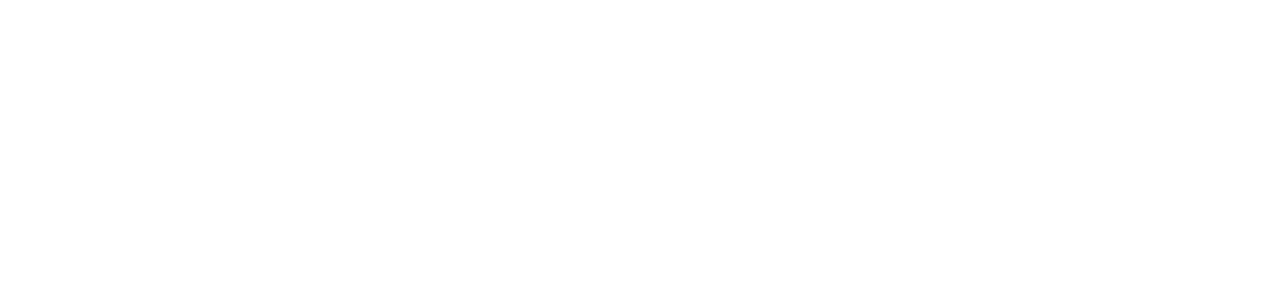
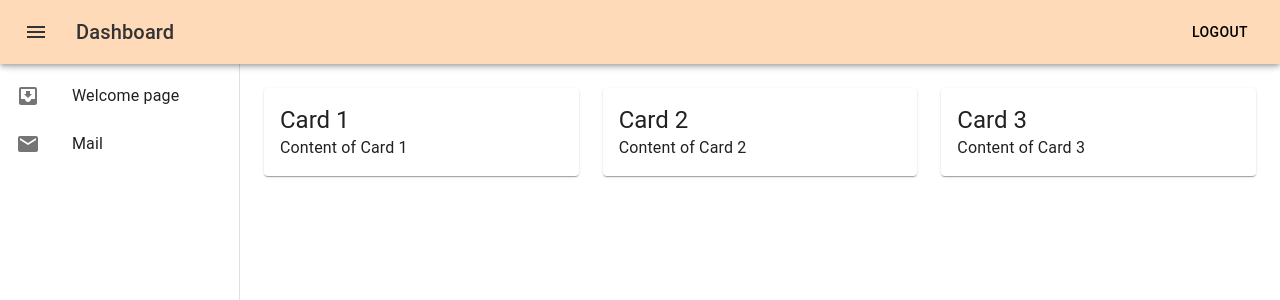
Before and after one commit to YumaSisyphus/DayCare, a React (Create React App) app in the folder client/: page /Dashboard in a window 1280 px wide. Before the commit this address had no page. Shown: the top 300 px of the page. Built offline with nearby package versions, Linux system fonts and the light colour scheme.

Commit message:
made CRUD for children

```diff
--- a/client/src/App.js
+++ b/client/src/App.js
@@ -3,6 +3,7 @@
 import { BrowserRouter, Route, Routes } from "react-router-dom";
 import WelcomeScreen from "../src/pages/WelcomeScreen";
 import Login from "./pages/Login";
+import Dashboard from "./pages/Dashboard";
 
 function App() {
   return (
@@ -10,6 +11,7 @@
       <Routes>
         <Route path="/" element={<WelcomeScreen />} />
         <Route path="/login" element={<Login />} />
+        <Route path="/Dashboard" element={<Dashboard />} />
       </Routes>
     </BrowserRouter>
   );
--- /dev/null
+++ b/client/src/pages/Dashboard.js
@@ -0,0 +1,123 @@
+import React from "react";
+import { useNavigate } from "react-router-dom";
+import Cookies from "js-cookie";
+
+import {
+  Box,
+  Typography,
+  Button,
+  Paper,
+  Grid,
+  AppBar,
+  Toolbar,
+  IconButton,
+  Drawer,
+  List,
+  ListItem,
+  ListItemIcon,
+  ListItemText,
+} from "@mui/material";
+import MenuIcon from "@mui/icons-material/Menu";
+import InboxIcon from "@mui/icons-material/MoveToInbox";
+import MailIcon from "@mui/icons-material/Mail";
+
+const Dashboard = () => {
+  const [anchorEl, setAnchorEl] = React.useState(null);
+  const [drawerOpen, setDrawerOpen] = React.useState(false);
+  const open = Boolean(anchorEl);
+
+  const handleMenu = (event) => {
+    setAnchorEl(event.currentTarget);
+  };
+
+  const handleClose = () => {
+    setAnchorEl(null);
+  };
+
+  const handleDrawerToggle = () => {
+    setDrawerOpen(!drawerOpen);
+  };
+
+  const handleLogout = () => {
+    Cookies.remove("token");
+    navigate("/login");
+  };
+  const navigate = useNavigate();
+
+  return (
+    <Box sx={{ display: "flex" }}>
+      <AppBar position="fixed" sx={{ zIndex: (theme) => theme.zIndex.drawer + 1 , backgroundColor: "#FFDAB9"}}>
+        <Toolbar>
+          <IconButton
+            size="large"
+            edge="start"
+            color="inherit"
+            aria-label="menu"
+            sx={{ mr: 2 , color:"#333333"}}
+            onClick={handleDrawerToggle}
+          >
+            <MenuIcon />
+          </IconButton>
+          <Typography variant="h6" component="div" sx={{ flexGrow: 1 , color:"#333333"}}>
+            Dashboard
+          </Typography>
+          <Button color="inherit"  onClick={handleLogout} sx={{ color: "black" }}>Logout</Button>
+        </Toolbar>
+      </AppBar>
+      <Drawer
+        variant="permanent"
+        sx={{
+          width: 240,
+          flexShrink: 0,
+          "& .MuiDrawer-paper": {
+            width: 240,
+            boxSizing: "border-box",
+          },
+        }}
+        open={drawerOpen}
+        onClose={handleDrawerToggle}
+      >
+        <Toolbar />
+        <List>
+          <ListItem button onClick={() => navigate("/")}>
+            <ListItemIcon>
+              <InboxIcon />
+            </ListItemIcon>
+            <ListItemText primary="Welcome page" />
+          </ListItem>
+          <ListItem button>
+            <ListItemIcon>
+              <MailIcon />
+            </ListItemIcon>
+            <ListItemText primary="Mail" />
+          </ListItem>
+        </List>
+      </Drawer>
+      <Box component="main" sx={{ flexGrow: 1, bgcolor: "background.default", p: 3 }}>
+        <Toolbar />
+        <Grid container spacing={3}>
+          <Grid item xs={12} sm={6} md={4}>
+            <Paper sx={{ p: 2 }}>
+              <Typography variant="h5">Card 1</Typography>
+              <Typography variant="body1">Content of Card 1</Typography>
+            </Paper>
+          </Grid>
+          <Grid item xs={12} sm={6} md={4}>
+            <Paper sx={{ p: 2 }}>
+              <Typography variant="h5">Card 2</Typography>
+              <Typography variant="body1">Content of Card 2</Typography>
+            </Paper>
+          </Grid>
+          <Grid item xs={12} sm={6} md={4}>
+            <Paper sx={{ p: 2 }}>
+              <Typography variant="h5">Card 3</Typography>
+              <Typography variant="body1">Content of Card 3</Typography>
+            </Paper>
+          </Grid>
+        </Grid>
+      </Box>
+    </Box>
+  );
+};
+
+export default Dashboard;
--- a/client/src/pages/Login.js
+++ b/client/src/pages/Login.js
@@ -100,6 +100,7 @@
       .post("http://localhost:5000/login", { username, password })
       .then((res) => {
         if (res.data.success) {
+
           Cookies.set("token", res.data.token, { expires: 1 / 24 });
           navigate("/");
         } else {
```
Also changed, not shown: 2 other files (tests, documents, lock files or other folders).
